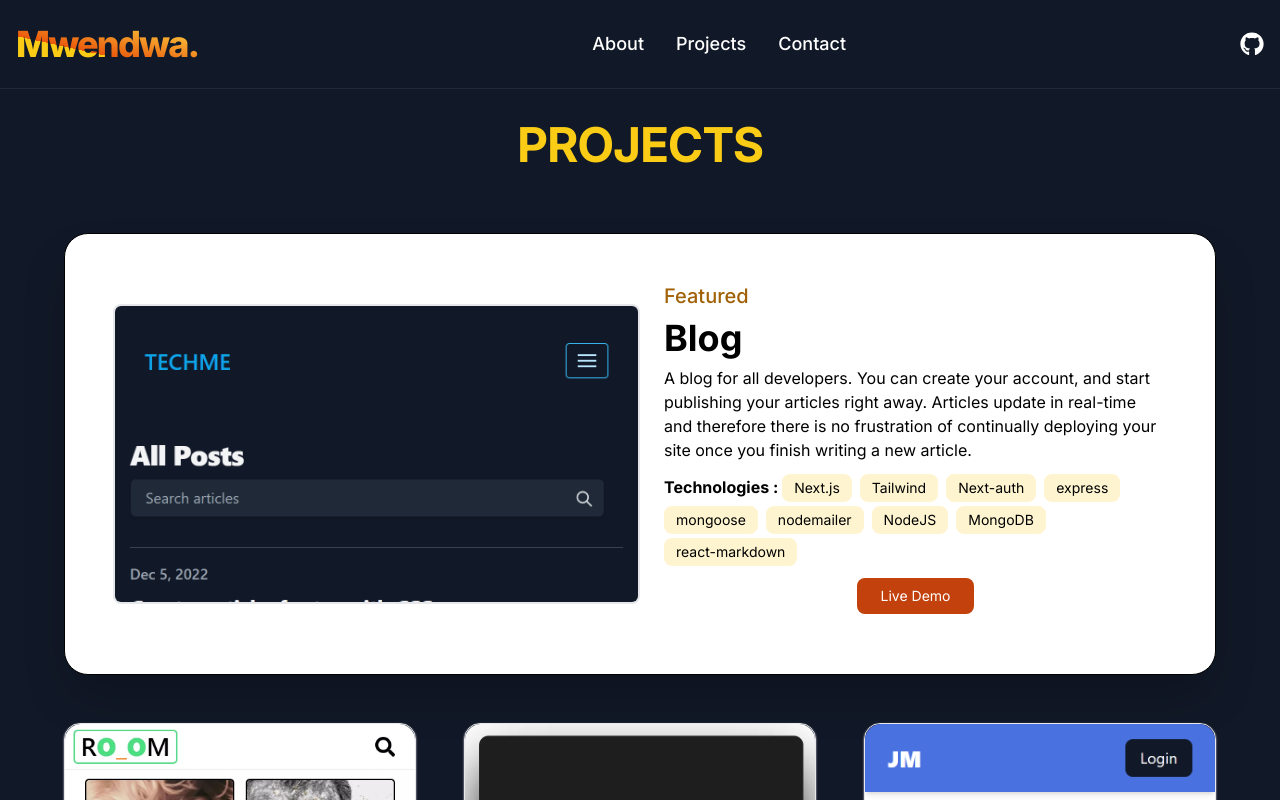
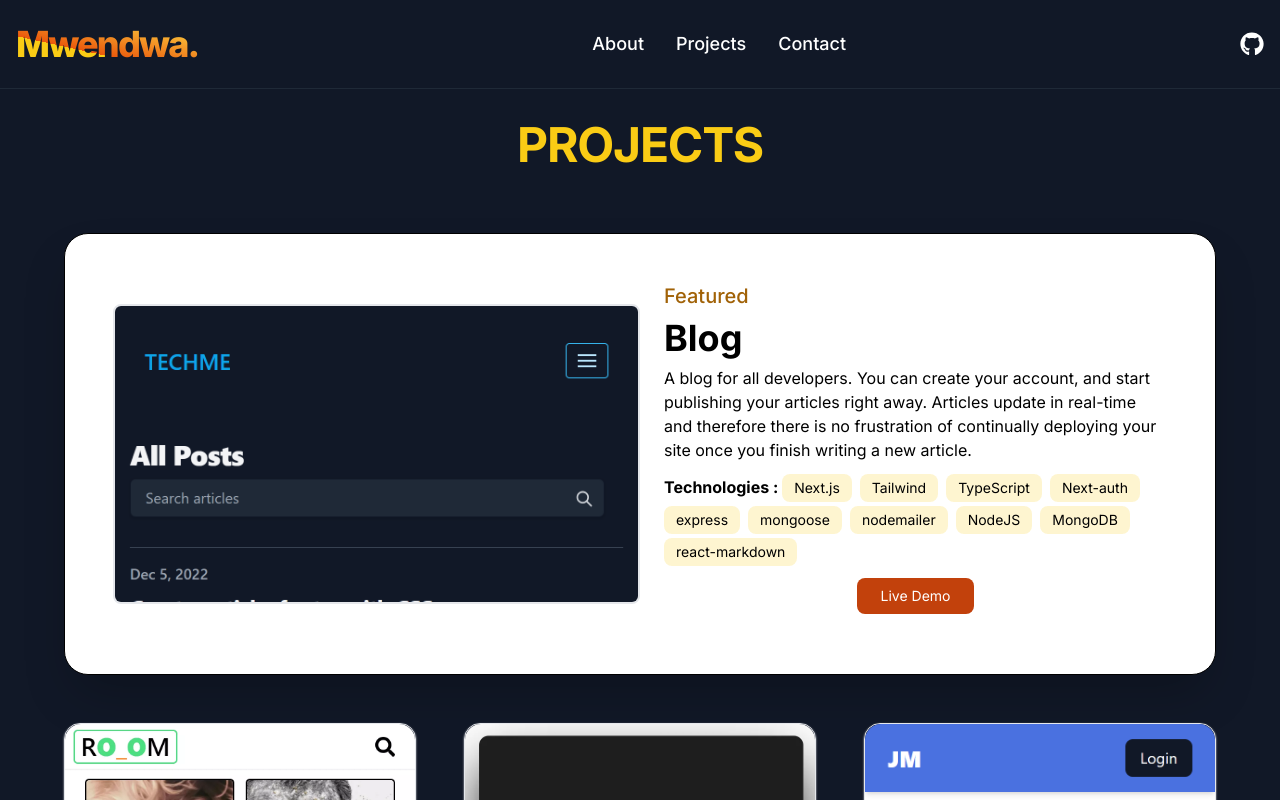
Before and after one commit to JohnMwendwa/portfolio_v2, a Next.js app: page /projects in a window 1280 px wide. Shown: the top 800 px of the page. Built offline with nearby package versions, Linux system fonts and the light colour scheme.

Commit message:
add technologies

```diff
--- a/src/components/sections/Projects.tsx
+++ b/src/components/sections/Projects.tsx
@@ -28,6 +28,7 @@ const ProectDetails: ProectDetailsProps[] = [
     technologies: [
       "Next.js",
       "Tailwind",
+      "TypeScript",
       "Next-auth",
       "express",
       "mongoose",
@@ -72,6 +73,7 @@ const ProectDetails: ProectDetailsProps[] = [
       "This website is for keeping track of books that I'm currently reading. I know I didn't put reading among my hobbies but neither did I put eating, because reading has become an integral part of my lifestyle. Me and books we just love each other. You can download or fork the project and keep track of your own reading list.",
     technologies: [
       "Next.js",
+      "TypeScript",
       "Next-auth",
       "Tailwind",
       "NodeJS",
```
